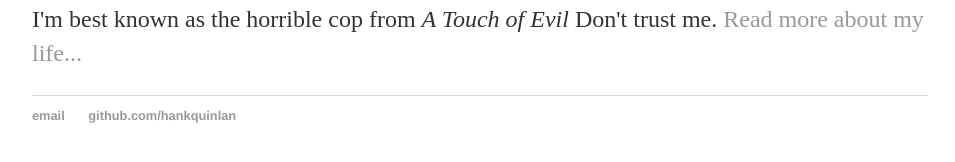
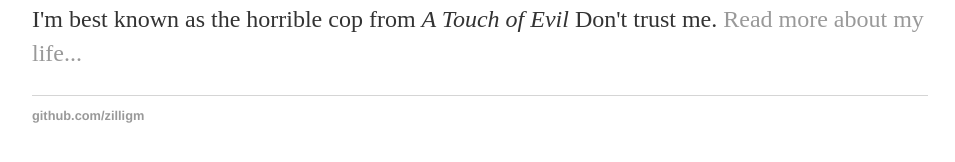
Before and after one commit to zilligm/zilligm.github.io, a Jekyll site: the page built from index.html, in a window 1280 px wide. Shown: the part 194-356 px from the top of the page, without its empty margins (160-1115 px from the left). Built offline with Jekyll 4.4.1, drawn with Linux system fonts in a browser that asks for light colours.

Commit message:
Update default.html

```diff
--- a/_layouts/default.html
+++ b/_layouts/default.html
@@ -21,8 +21,8 @@
 			</div><!-- /.container -->
 			<footer>
 	    		<ul>
-	        		<li><a href="mailto:xxx@gmail.com">email</a></li>
-	        		<li><a href="https://github.com/xxx">github.com/hankquinlan</a></li>
+	        		<!-- <li><a href="mailto:xxx@gmail.com">email</a></li> -->
+	        		<li><a href="https://github.com/zilligm">github.com/zilligm</a></li>
 				</ul>
 			</footer>
 		</body>
```
